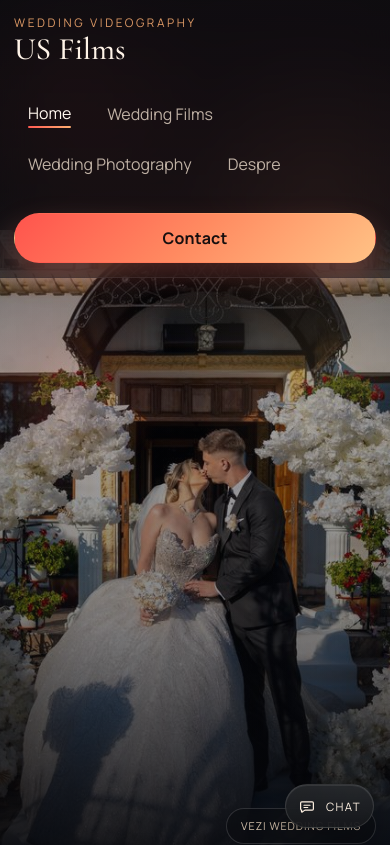
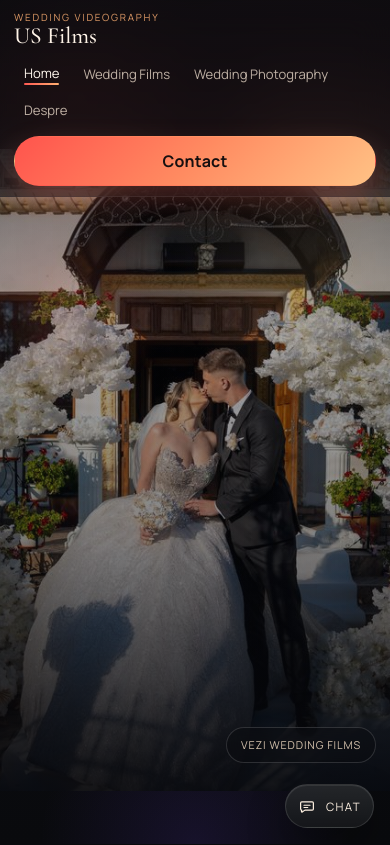
Before and after one commit to Sorin4life90/us-films, a React (Vite) app: page /#home in a window 390 px wide. Shown: the top 845 px of the page. Built offline with nearby package versions, Linux system fonts and the light colour scheme.

Commit message:
Reduce mobile header size

```diff
--- a/src/styles.css
+++ b/src/styles.css
@@ -1406,6 +1406,39 @@ textarea.field__control {
     width: min(100% - 28px, 1200px);
   }
 
+  .site-nav__inner {
+    gap: 10px;
+    padding: 10px 0;
+  }
+
+  .site-nav__brand {
+    gap: 1px;
+  }
+
+  .site-nav__brand-mark {
+    font-size: 0.62rem;
+    letter-spacing: 0.18em;
+  }
+
+  .site-nav__brand-name {
+    font-size: 1.45rem;
+  }
+
+  .site-nav__links {
+    gap: 4px;
+  }
+
+  .site-nav__link {
+    padding: 7px 10px;
+    font-size: 0.82rem;
+  }
+
+  .site-nav__link::after {
+    left: 10px;
+    right: 10px;
+    bottom: 4px;
+  }
+
   .section {
     width: min(100% - 28px, 1200px);
   }
```
